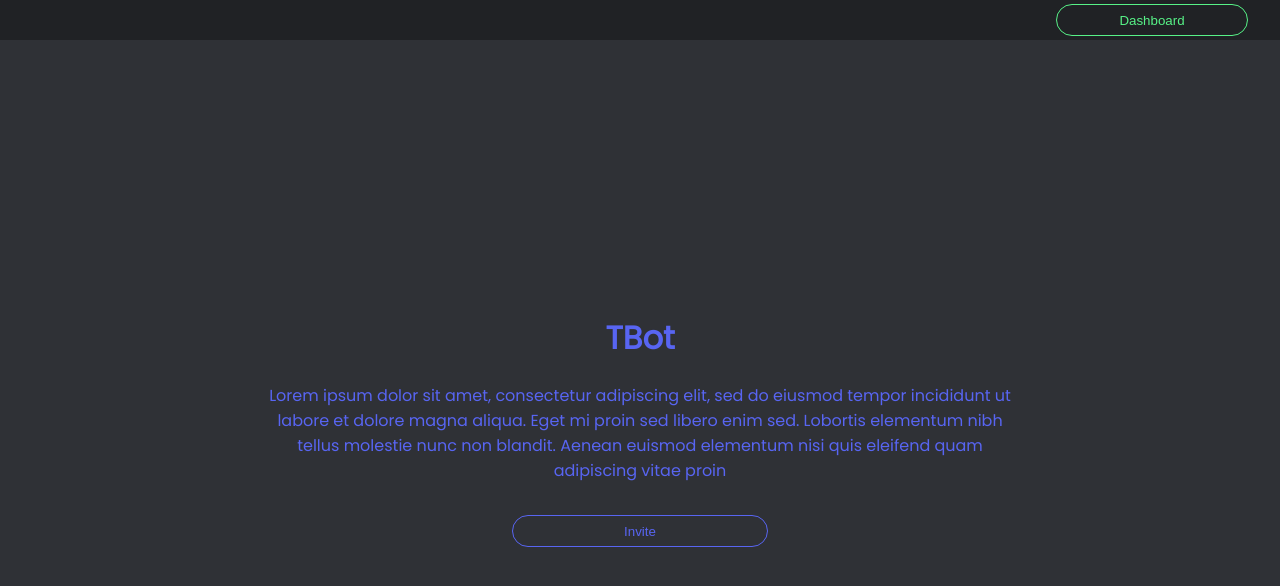
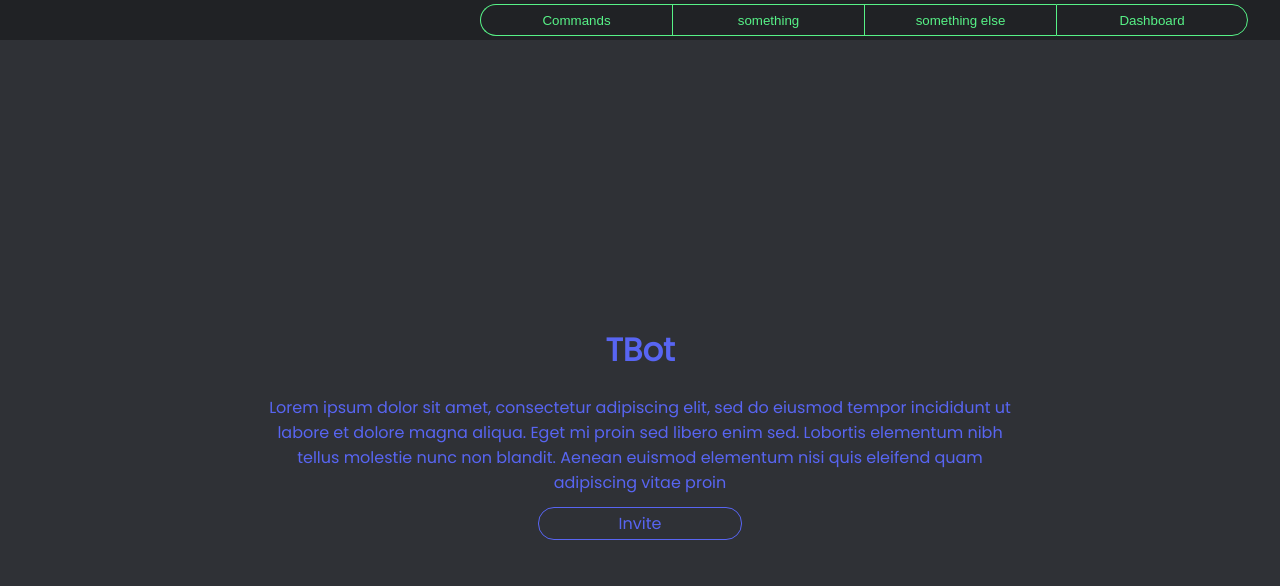
Before and after one commit to CoderCrafter/web-dash, a website: page public/index/index.html in a window 1280 px wide. Drawn offline with Linux system fonts and the light colour scheme.

Commit message:
More topbar buttons

```diff
--- a/public/index/index.html
+++ b/public/index/index.html
@@ -5,21 +5,32 @@
     <meta http-equiv='X-UA-Compatible' content='IE=edge'>
     <title>TBot</title>
     <meta name='viewport' content='width=device-width, initial-scale=1'>
-    <link rel='stylesheet' type='text/css' media='screen' href='/index/style.css'>
-    <script src='/index/main.js'></script>
+    <link rel='stylesheet' type='text/css' media='screen' href='style.css'>
+    <script src='main.js'></script>
     <link rel="preconnect" href="https://fonts.googleapis.com">
     <link rel="preconnect" href="https://fonts.gstatic.com" crossorigin>
     <link href="https://fonts.googleapis.com/css2?family=Poppins&display=swap" rel="stylesheet">
 </head>
 <body>
     <div class="topbar">
-        <button class="dashboard">Dashboard</button>
+        <div class="btn-group">
+            <!--
+                This part is styled so that you can add as many
+                <button> as you want, and the CSS will take care
+                of styling the outer elements properly
+            -->
+            <button>Commands</button>
+            <button>something</button>
+            <button>something else</button>
+            <button>Dashboard</button>
+        </div>
+
     </div>
     <div class="wrapper">
         <div class="main">
             <h1>TBot</h1>
             <p>Lorem ipsum dolor sit amet, consectetur adipiscing elit, sed do eiusmod tempor incididunt ut labore et dolore magna aliqua. Eget mi proin sed libero enim sed. Lobortis elementum nibh tellus molestie nunc non blandit. Aenean euismod elementum nisi quis eleifend quam adipiscing vitae proin</p>
-            <button class="invite">Invite</button>
+            <a href="#" class="invite">Invite</a>
         </div>
     </div>
 </body>
--- a/public/index/style.css
+++ b/public/index/style.css
@@ -33,47 +33,84 @@ body {
     text-align: center;
     max-width: 48rem;
     padding: 2rem;
-    /*
-    border: 1px solid #202225;
-    box-shadow: 3px 3px 10px #202225;
-    */
 }
 
+/* #region invite */
+
 .invite {
-    width: 16rem;
     height: 2rem;
+
+    padding-right: 5rem;
+    padding-left: 5rem;
+
+    padding-top: .25rem;
+    padding-bottom: .25rem;
+
+    text-decoration: none;
     background-color: transparent;
+
     border: .1rem solid #5865F2;
     border-radius: 1rem;
+
     color: #5865F2;
     cursor: pointer;
+
     transition-duration: 200ms;
     transition-timing-function: ease-in-out;
+
     margin-top: 1rem;
 }
 
 .invite:hover {
+    padding-left: 7rem;
+    padding-right: 7rem;
     background-color: #5865F2;
     color: white;
-    width: 20rem;
     box-shadow: 3px 3px 10px #202225;
 }
 
-.dashboard {
+/* #endregion */
+
+/* #region btn-group*/
+
+.btn-group {
+    margin-right: 2rem;
+}
+
+.btn-group button {
+    float: left;
     width: 12rem;
     height: 2rem;
     background-color: transparent;
+
     border: .1rem solid #57F287;
-    border-radius: 1rem;
+
     color: #57F287;
     cursor: pointer;
+
     transition-duration: 200ms;
     transition-timing-function: ease-in-out;
-    margin-right: 2rem;
 }
 
-.dashboard:hover {
+.btn-group button:first-child {
+    border-top-left-radius: 1rem;
+    border-bottom-left-radius: 1rem;
+}
+
+.btn-group button:last-child {
+    border-top-right-radius: 1rem;
+    border-bottom-right-radius: 1rem;
+}
+
+.btn-group button:not(:last-child) {
+    border-right: none;
+}
+
+.btn-group button:hover {
+    width: 16rem;
     background-color: #57F287;
     color: black;
     box-shadow: 3px 3px 10px #202225;
 }
+
+/* #endregion */
```
